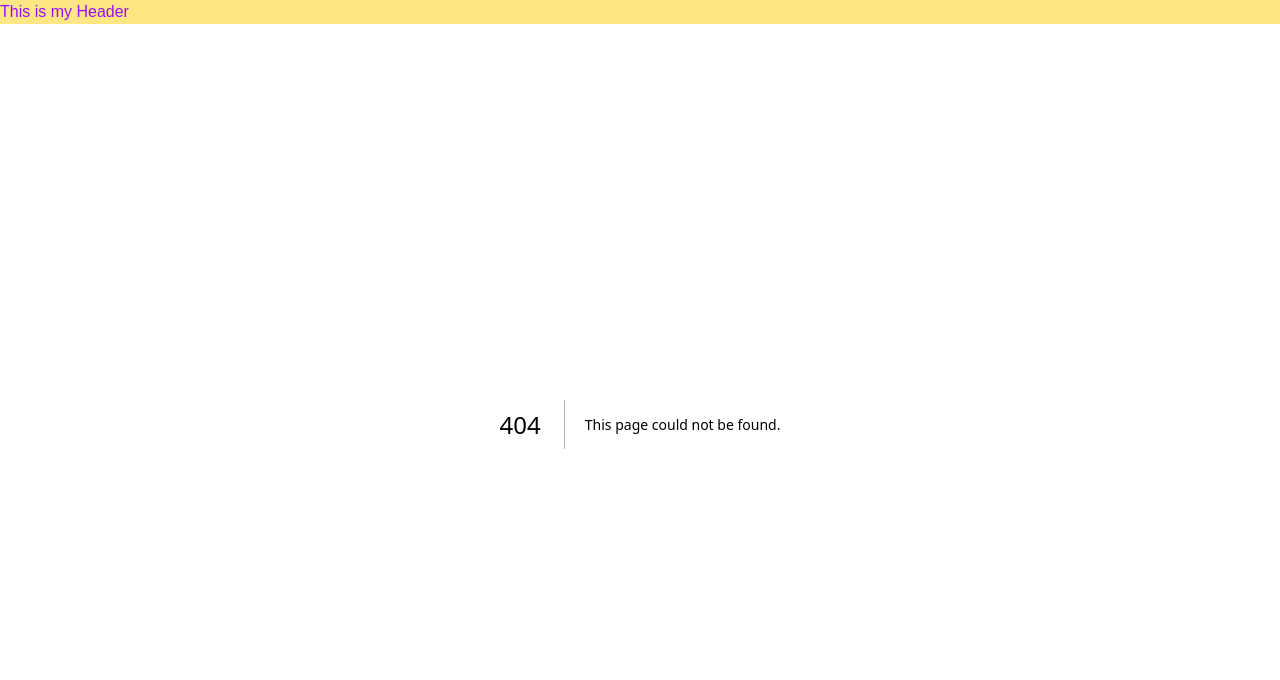
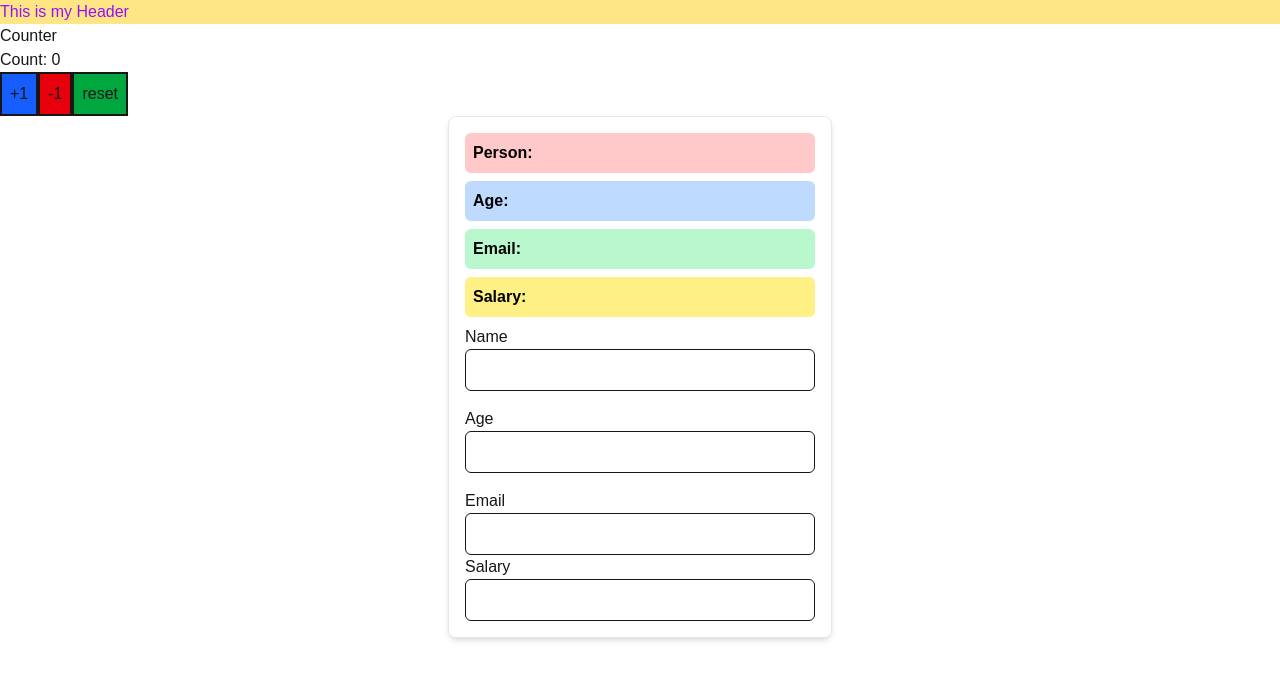
Before and after one commit to Jumpertable/html_module-, a Next.js app in the folder modulewebapp/: page /counter in a window 1280 px wide. Before the commit this address had no page. Shown: the top 680 px of the page. Built offline with nearby package versions, Linux system fonts and the light colour scheme.

Commit message:
Ahhhh commit

```diff
--- /dev/null
+++ b/modulewebapp/app/basic/page.tsx
@@ -0,0 +1,93 @@
+export default async function Basic() {
+
+    const ObjA = {
+        age: 22,
+    }
+
+    function foo(){
+        return "Hello World"
+    }
+
+    const person={
+        name: "",
+        surname: "",
+        myObject: ObjA,
+        myArray: [1, 2, 3],
+        myFoo: foo,
+        myBar: function() {
+            return "Bar"
+        },
+        myBaz: () => "Baz"
+    }
+
+    function sum(a: number, b: number, c: number) {
+        return a+b+c
+    }
+
+    const result = sum(1, 2, 3)
+    console.log(result)
+
+    const sum0 = (a: number) => {
+        return (b: number) => {
+            return (c: number) => {
+                return a+b+c
+
+            }
+        }
+    }
+    console.log(sum0(1)(2)(4))
+
+    const sum1 = (a:number) => (b:number) => (c:number) =>
+        a + b + c
+    console.log(sum1(1)(2)(3))
+
+    const promise = new Promise(
+        (resolve) => { resolve("Hey") })
+    console.log("Promise: ", promise)
+
+    promise.then((result) => {
+        console.log("Promise.then: ", result)
+    })
+
+    const data = await promise
+    console.log("Await: ", data)
+
+    const wait = (s: number) => {
+        return new Promise((resolve) => {
+            setTimeout(() => {
+                resolve("Waited")
+            }, s*1000)
+        })
+    }
+
+    const data2 = await wait(1)
+    console.log("Waited:", data2)
+
+
+
+
+    person.name = "Fig"
+    person.surname = "Tree"
+    return (
+
+        <div>
+            Firstname: {person.name}
+            < br/>
+            Lastname: {person.surname}
+            < br/>
+            Age: {person.myObject.age}
+            < br />
+            ??: {person.myArray[1]}
+            < br />
+            {JSON.stringify(person)}
+            < br />
+            {person.myFoo()}
+            < br />
+            {person.myBar()}
+            < br />
+            {person.myBaz()}
+
+
+        </div>
+    )
+}
--- /dev/null
+++ b/modulewebapp/app/counter/Button.tsx
@@ -0,0 +1,37 @@
+"use client";
+
+import { useState } from "react";
+
+export function Button() {
+  const [count, setCount] = useState(0);
+
+  function add() {
+    setCount(count + 1);
+  }
+
+  function sub() {
+    setCount(count - 1);
+  }
+
+  function reset() {
+    setCount(0);
+  }
+
+  return (
+    <div>
+          <h2>Count: {count}</h2>
+      <button onClick={add} className="bg-blue-600 p-2 border-2">
+        {" "}
+        +1{" "}
+      </button>
+
+      <button onClick={sub} className="bg-red-600 p-2 border-2">
+        -1{" "}
+          </button>
+
+      <button onClick={reset} className="bg-green-600 p-2 border-2">
+        reset{" "}
+      </button>
+    </div>
+  );
+}
--- /dev/null
+++ b/modulewebapp/app/counter/Person.tsx
@@ -0,0 +1,86 @@
+'use client'
+
+import { useState } from "react"
+
+export default function Person() {
+
+    const [person, setPerson] = useState({
+        name: "",
+        age: "",
+        email: "",
+        salary: "",
+    })
+
+    const handleChange = (e: React.ChangeEvent<HTMLInputElement>) => {
+
+        const { name, value } = e.target
+
+
+        setPerson({
+            ...person,
+            [name]: value
+        })
+    }
+
+    return (
+        <div className="max-w-sm border border-gray-200 rounded-lg shadow-md p-4 mx-auto">
+            <div className="text-black bg-red-200 p-2 rounded-md mb-2">
+                <b>Person:</b> {person.name}
+            </div>
+            <div className="text-black bg-blue-200 p-2 rounded-md mb-2">
+                <b>Age:</b> {person.age}
+            </div>
+            <div className="text-black bg-green-200 p-2 rounded-md mb-2">
+                <b>Email:</b> {person.email}
+            </div>
+            <div className="text-black bg-yellow-200 p-2 rounded-md mb-2">
+                <b>Salary:</b> {person.salary}
+            </div>
+            <div>
+                <label
+                    htmlFor="name">Name</label>
+                <input
+                    className="border p-2 w-full rounded-md mb-4"
+                    type="text"
+                    name="name"
+                    value={person.name}
+                    onChange={handleChange}
+                />
+            </div>
+            <div>
+                <label
+                    htmlFor="name">Age</label>
+                <input
+                    className="border p-2 w-full rounded-md mb-4"
+                    type="number"
+                    name="age"
+                    value={person.age}
+                    onChange={handleChange}
+                />
+            </div>
+            <div>
+                <label
+                    htmlFor="name">Email</label>
+                <input
+                    className="border p-2 w-full rounded-md"
+                    type="email"
+                    name="email"
+                    value={person.email}
+                    onChange={handleChange}
+                />
+            </div>
+            <div>
+                <label
+                    htmlFor="name">Salary</label>
+                <input
+                    className="border p-2 w-full rounded-md"
+                    type="number"
+                    name="salary"
+                    value={person.salary}
+                    onChange={handleChange}
+                />
+            </div>
+
+        </div>
+    )
+}
--- /dev/null
+++ b/modulewebapp/app/counter/page.tsx
@@ -0,0 +1,12 @@
+import { Button } from "./Button";
+import Person from "./Person";
+
+export default function Counter() {
+
+    return (<div>
+        <h1>Counter</h1>
+        <Button />
+
+        <Person />
+    </div>)
+}
--- /dev/null
+++ b/modulewebapp/app/todo/page.tsx
@@ -0,0 +1,79 @@
+"use client";
+
+import { useState } from "react";
+
+export default function Todo() {
+  const [todos, setTodos] = useState([
+    { id: 1, title: "Writing Next.js", complete: true },
+    { id: 2, title: "Do homework", complete: false },
+    { id: 3, title: "Sleeping", complete: false },
+  ]);
+
+    const [task, setTask] = useState("");
+    const [tesk, setTesk] = useState("");
+
+
+  const addTask = () => {
+    if (!task) return;
+    const newTask = {
+      id: todos.length + 1,
+      title: task,
+      complete: false,
+    };
+    setTodos([...todos, newTask]);
+    setTask("");
+  };
+
+    const removeTask = () => {
+        if (!tesk) return;
+        const filtered = todos.filter((todo) => todo.title !== tesk);
+        setTodos(filtered);
+        setTesk("");
+      };
+
+
+  return (
+    <div className="border-2 max-w-sm border-gray-300 rounded-lg mx-auto m-3 p-4">
+      <h1 className="text-xl font-bold">Todo</h1>
+      <div>
+        <ul>
+          {todos.map((todo) => (
+            <li key={todo.id} className="my-2">
+              <span>{todo.id}. </span>
+              <span className="mr-2">{todo.title}</span>
+              <input type="checkbox" defaultChecked={todo.complete} />
+            </li>
+          ))}
+        </ul>
+
+        <input
+          className="border-2 border-gray-300 rounded-lg p-2 m-2"
+          type="text"
+          value={task}
+          onChange={(e) => setTask(e.target.value)}
+          placeholder="Add a new todo"
+        />
+        <button
+          onClick={addTask}
+          className="border-2 border-gray-300 rounded-lg p-2 m-2 bg-blue-500 text-white"
+        >
+          Add
+        </button>
+
+        <input
+          className="border-2 border-gray-300 rounded-lg p-2 m-2"
+          type="text"
+          value={tesk}
+          onChange={(e) => setTesk(e.target.value)}
+          placeholder="Remove a todo"
+        />
+        <button
+          onClick={removeTask}
+          className="border-2 border-gray-300 rounded-lg p-2 m-2 bg-blue-500 text-white"
+        >
+          Remove
+        </button>
+      </div>
+    </div>
+  );
+}
```
